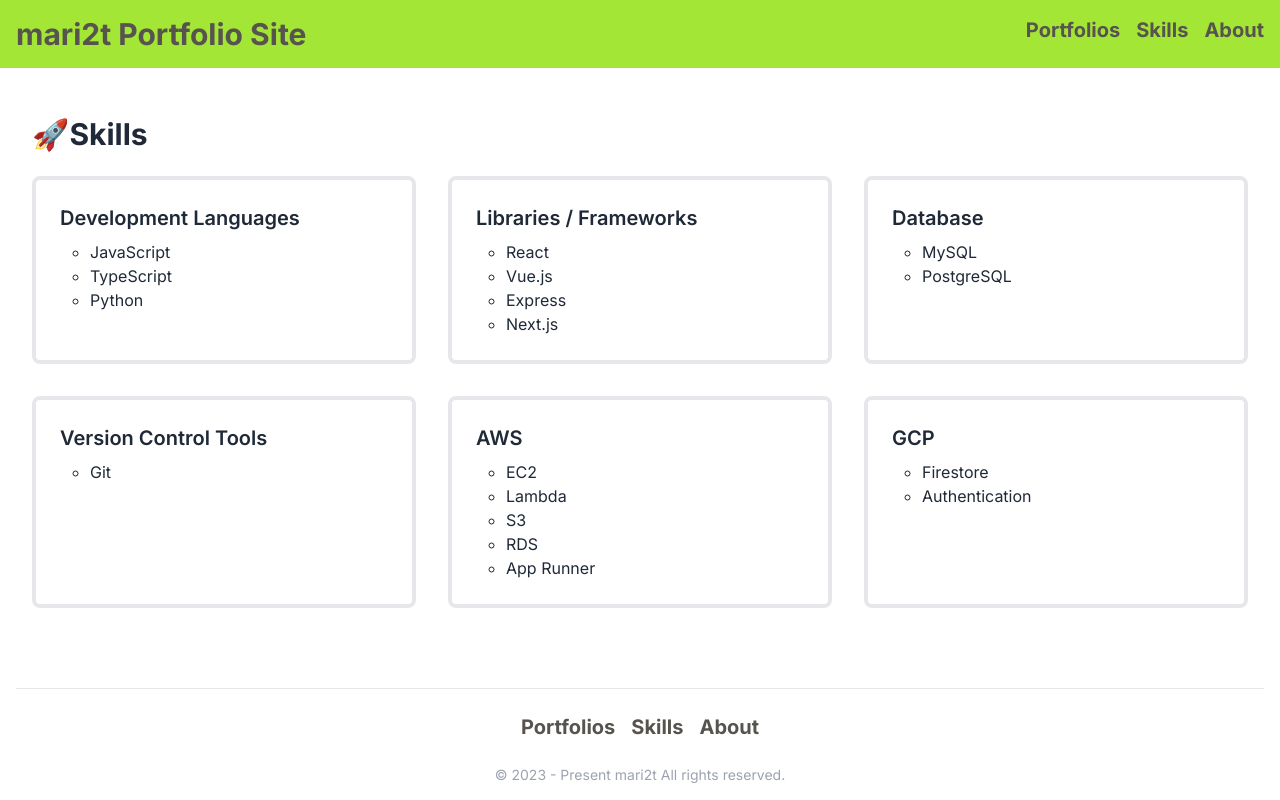
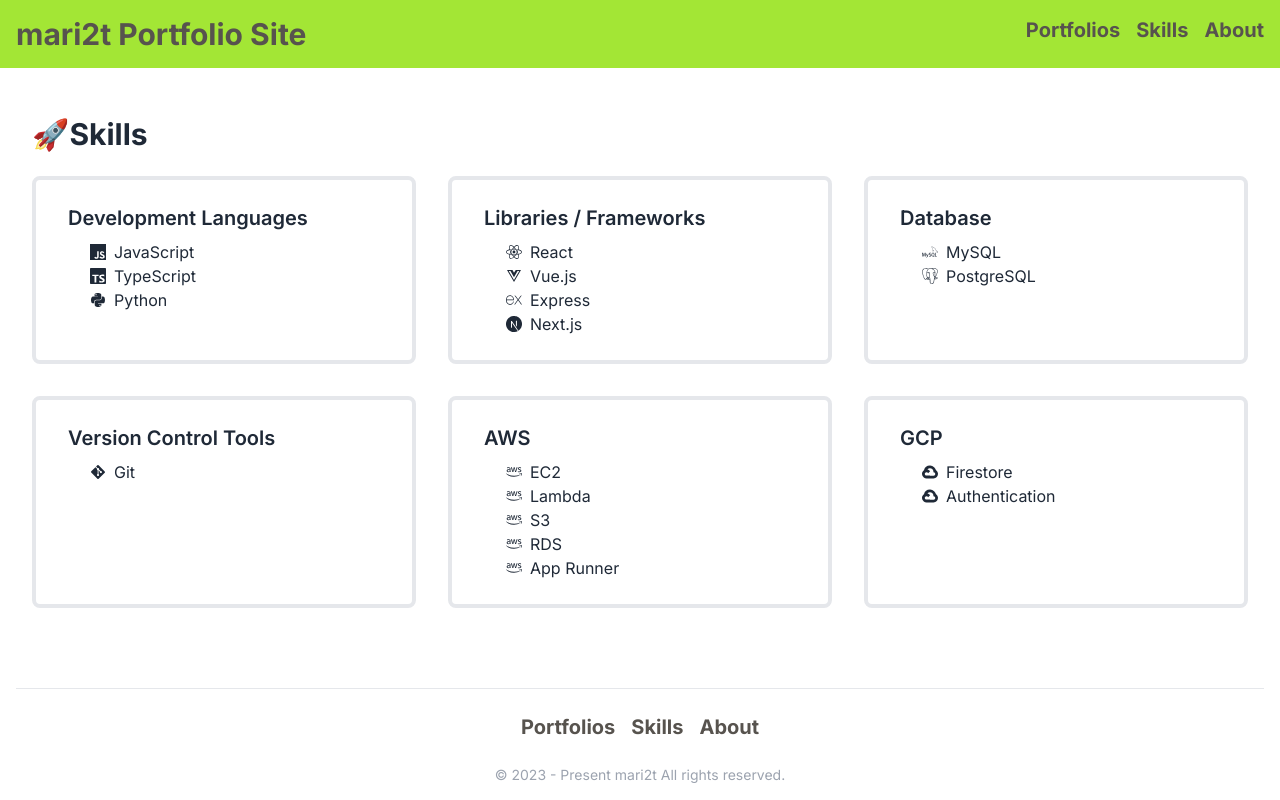
Before and after one commit to mari2t/mari2t_portfolio, a Next.js app: page /skills in a window 1280 px wide. Built offline with nearby package versions, Linux system fonts and the light colour scheme.

Commit message:
feat : skillのiconを追加

```diff
--- a/src/app/skills/page.tsx
+++ b/src/app/skills/page.tsx
@@ -1,18 +1,61 @@
 import { FunctionComponent } from "react";
+import { FaPython, FaReact, FaVuejs, FaGitAlt, FaAws } from "react-icons/fa";
+import {
+  SiTypescript,
+  SiJavascript,
+  SiNextdotjs,
+  SiExpress,
+  SiMysql,
+  SiPostgresql,
+  SiGooglecloud,
+} from "react-icons/si";
 
 const skills = [
   {
     title: "Development Languages",
-    skills: ["JavaScript", "TypeScript", "Python"],
+    skills: [
+      { name: "JavaScript", icon: <SiJavascript /> },
+      { name: "TypeScript", icon: <SiTypescript /> },
+      { name: "Python", icon: <FaPython /> },
+    ],
   },
   {
     title: "Libraries / Frameworks",
-    skills: ["React", "Vue.js", "Express", "Next.js"],
+    skills: [
+      { name: "React", icon: <FaReact /> },
+      { name: "Vue.js", icon: <FaVuejs /> },
+      { name: "Express", icon: <SiExpress /> },
+      { name: "Next.js", icon: <SiNextdotjs /> },
+    ],
   },
-  { title: "Database", skills: ["MySQL", "PostgreSQL"] },
-  { title: "Version Control Tools", skills: ["Git"] },
-  { title: "AWS", skills: ["EC2", "Lambda", "S3", "RDS", "App Runner"] },
-  { title: "GCP", skills: ["Firestore", "Authentication"] },
+  {
+    title: "Database",
+    skills: [
+      { name: "MySQL", icon: <SiMysql /> },
+      { name: "PostgreSQL", icon: <SiPostgresql /> },
+    ],
+  },
+  {
+    title: "Version Control Tools",
+    skills: [{ name: "Git", icon: <FaGitAlt /> }],
+  },
+  {
+    title: "AWS",
+    skills: [
+      { name: "EC2", icon: <FaAws /> },
+      { name: "Lambda", icon: <FaAws /> },
+      { name: "S3", icon: <FaAws /> },
+      { name: "RDS", icon: <FaAws /> },
+      { name: "App Runner", icon: <FaAws /> },
+    ],
+  },
+  {
+    title: "GCP",
+    skills: [
+      { name: "Firestore", icon: <SiGooglecloud /> },
+      { name: "Authentication", icon: <SiGooglecloud /> },
+    ],
+  },
 ];
 
 const SkillsPage: FunctionComponent = () => {
@@ -25,17 +68,21 @@
           </h2>
         </div>
         <div className="grid gap-4 sm:grid-cols-2 md:gap-8 xl:grid-cols-3">
-          {skills.map((section) => (
+          {skills.map((section, index) => (
             <div
               className="flex flex-col rounded-lg border-4 p-4 md:p-6"
-              key={section.title}
+              key={index}
             >
-              <h3 className="mb-2 text-lg font-semibold md:text-xl">
-                {section.title}
+              <h3 className="mb-2 text-lg font-semibold md:text-xl flex items-center">
+                <span className="ml-2">{section.title}</span>
               </h3>
               <ul style={{ paddingLeft: "30px", listStyleType: "circle" }}>
-                {section.skills.map((skill) => (
-                  <li key={skill}>{skill}</li>
+                {section.skills.map((skill, skillIndex) => (
+                  <li key={skillIndex} className="flex items-center">
+                    {skill.icon} {/* アイコンを表示 */}
+                    <span className="ml-2">{skill.name}</span>{" "}
+                    {/* スキル名を表示 */}
+                  </li>
                 ))}
               </ul>
             </div>
```
